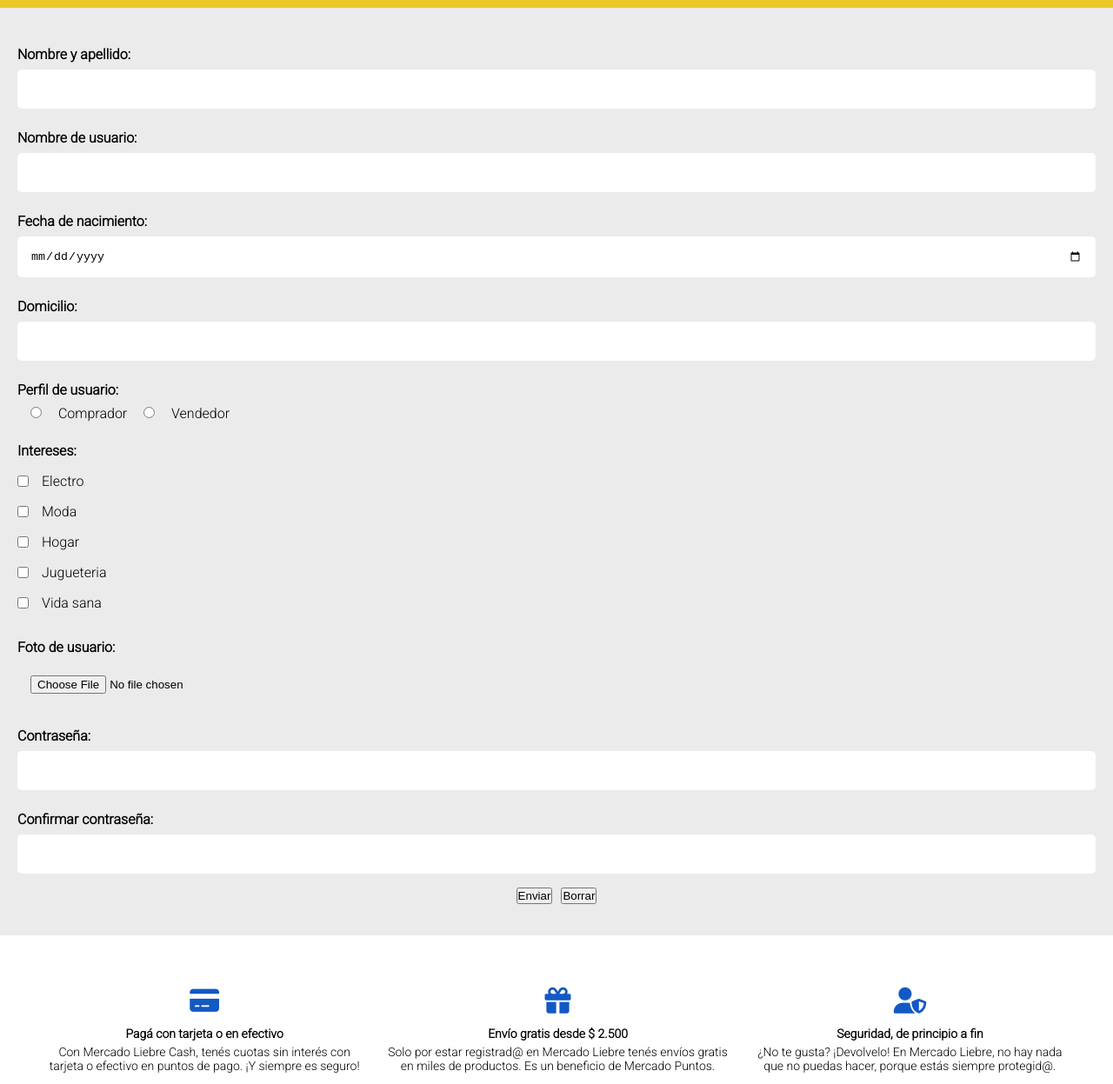
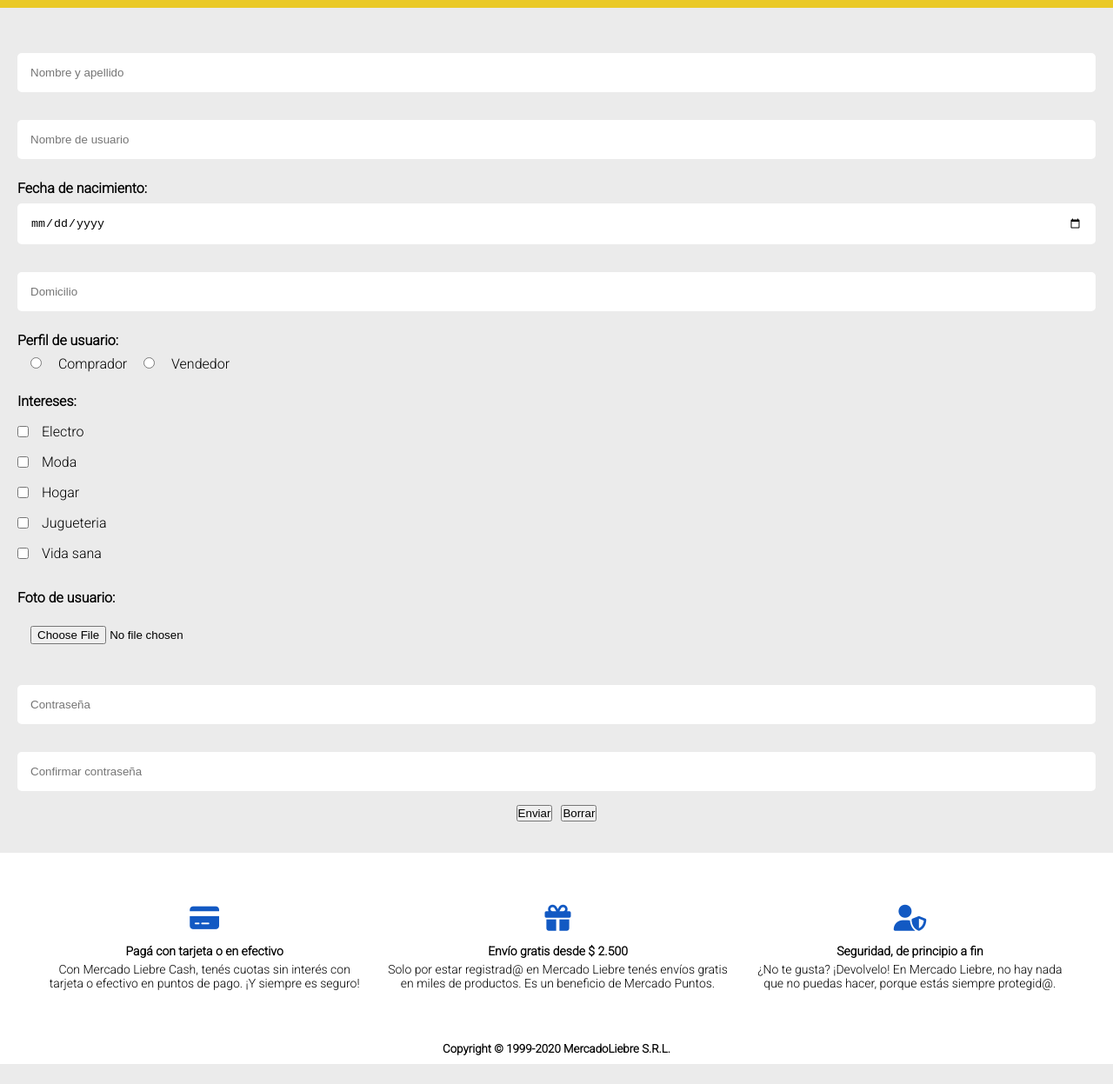
Before and after one commit to BelenAlegrette/micro-desafio-code-review-mercado-liebre, a website: page views/register.html in a window 1280 px wide. Shown: the part 160-1407 px from the top of the page at 87% size. After the commit the page ends 1384 px from the top, so only its background shows below. Drawn offline with Linux system fonts and the light colour scheme.

Commit message:
Ultimas modificaciones register.html

```diff
--- a/views/register.html
+++ b/views/register.html
@@ -54,14 +54,14 @@
 
       <div class="form-div">
         <form action="" method="post" class="formulario-register">
-          <label for="nombre"><h2>Nombre y apellido:</h2></label>
-          <input type="text" name="nombre" />
-          <label for="nombre"><h2>Nombre de usuario:</h2></label>
-          <input type="text" name="usuario" />
+          <label for="nombre"><h2></h2></label>
+          <input type="text" name="nombre" placeholder="Nombre y apellido" required/>
+          <label for="nombre"><h2></h2></label>
+          <input type="text" name="usuario" placeholder="Nombre de usuario" required />
           <label for="nombre"><h2>Fecha de nacimiento:</h2></label>
           <input type="date" name="nacimiento" />
-          <label for="nombre"><h2>Domicilio:</h2></label>
-          <input type="text" name="domicilio" />
+          <label for="nombre"><h2></h2></label>
+          <input type="text" name="domicilio" placeholder="Domicilio" required />
           <label for="perfil"><h2>Perfil de usuario:</h2></label>
           <div class="perfil">
             <input type="radio" name="perfil" value="comprar" />
@@ -84,10 +84,10 @@
           </div>
           <label for="foto"><h2>Foto de usuario:</h2></label>
           <input type="file" name="foto" />
-          <label for="password"><h2>Contraseña:</h2></label>
-          <input type="password" name="password" />
-          <label for="confirm"><h2>Confirmar contraseña:</h2></label>
-          <input type="password" name="confirm" />
+          <label for="password"><h2></h2></label>
+          <input type="password" name="password" placeholder="Contraseña" required />
+          <label for="confirm"><h2></h2></label>
+          <input type="password" name="confirm" placeholder="Confirmar contraseña" required />
           <div class="boton-register">
             <button type="submit">Enviar</button>
             <button type="reset">Borrar</button>
@@ -123,9 +123,8 @@
             ¿No te gusta? ¡Devolvelo! En Mercado Liebre, no hay nada que no puedas hacer, porque estás siempre protegid@.
           </p>
         </article>
-
-        <!--<h5 class="footer">Copyright © 1999-2020 MercadoLiebre S.R.L.</h5>-->
       </section>
+      <h5 class="footer">Copyright © 1999-2020 MercadoLiebre S.R.L.</h5>
       </footer>
     </body>
   </html>
```
